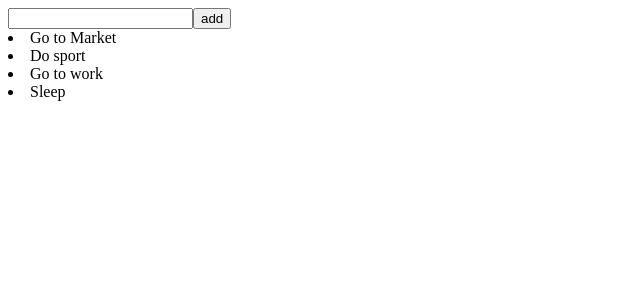
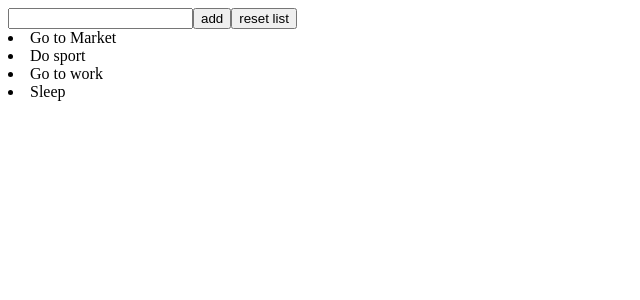
Before and after one commit to Maurilio224/React, a React (Create React App) app in the folder main/: page / in a window 1280 px wide. Shown: the top 300 px of the page, without its empty margins (0-640 px from the left). Built offline with nearby package versions, Linux system fonts and the light colour scheme.

Commit message:
esercizio-27:complete

```diff
--- a/main/src/TodoList.jsx
+++ b/main/src/TodoList.jsx
@@ -8,10 +8,15 @@ export default function TodoList() {
       setItems([...items, name]);
       deleteInput.current.value = ''
   };
+
+  const handleReset = () => {
+    setItems([])
+  }
   return (
       <div>
           <input ref={deleteInput} onChange={(e) => setName(e.target.value)}/>
           <button onClick={handleAdd}>add</button>
+          <button onClick={handleReset}>reset list</button>
           {items.map((item, index) => {return <li index={index}>{item}</li>})}
       </div>
   );
```
